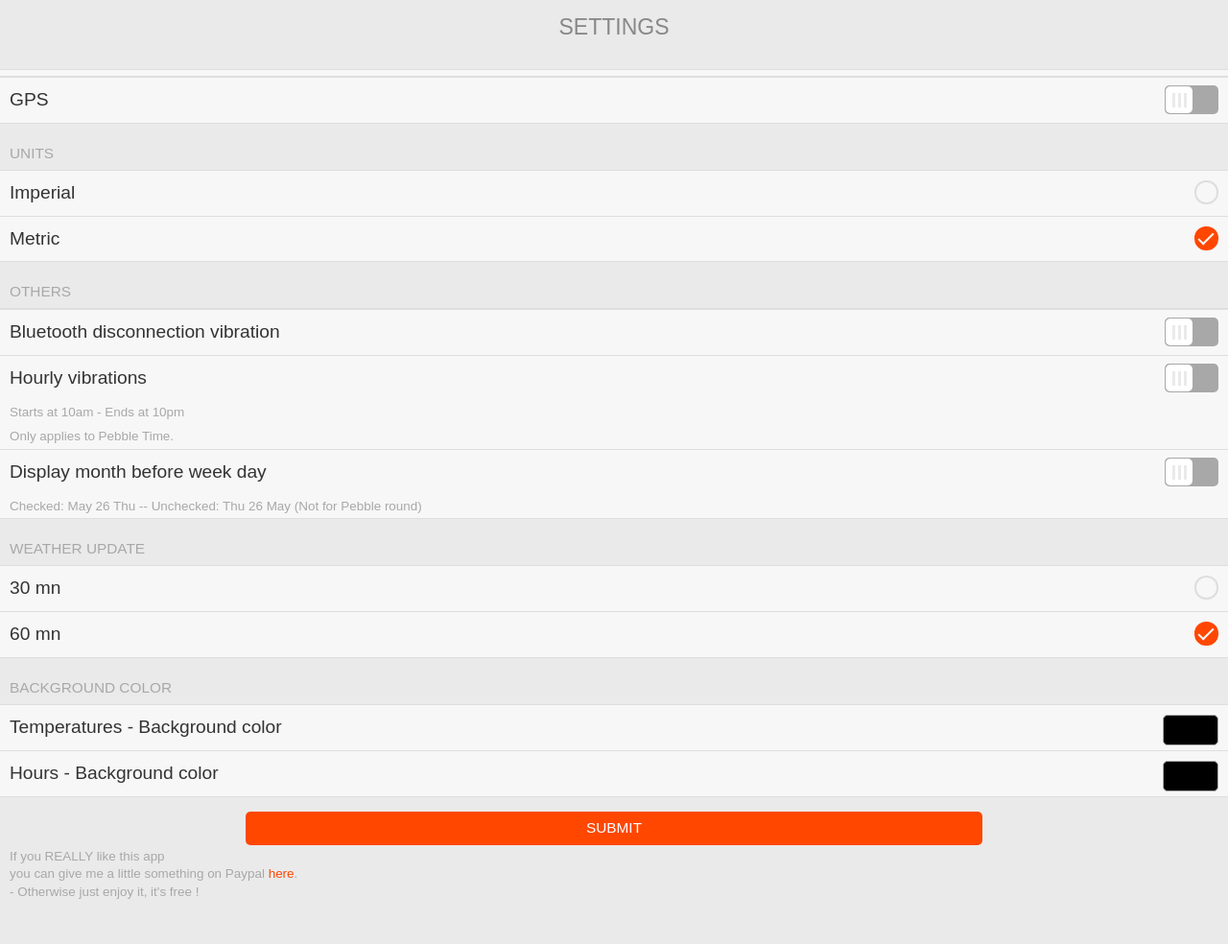
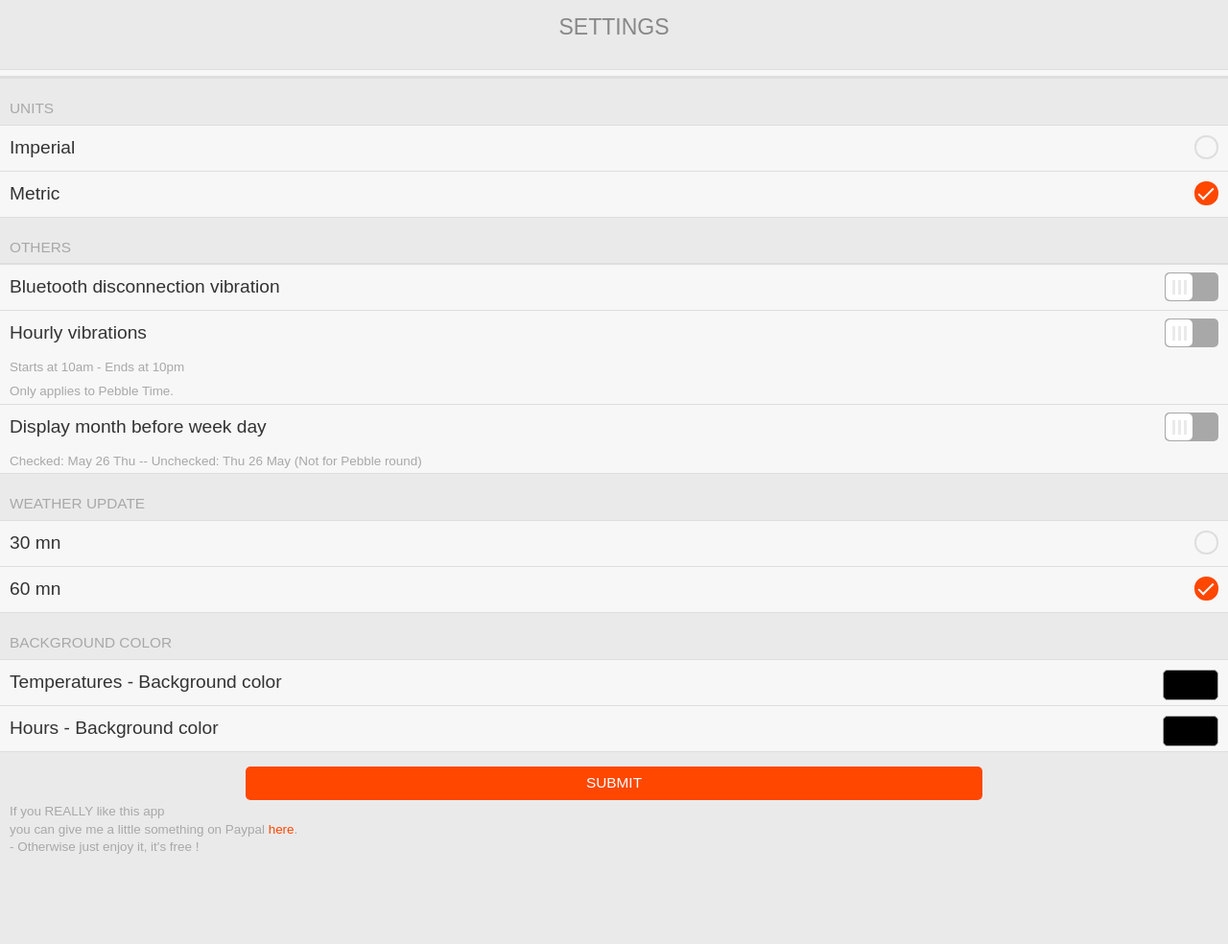
Before and after one commit to Sichroteph/Impact, a plain HTML site: page index.html in a window 1280 px wide. Shown: the whole page at 96% size. After the commit the page ends 949 px from the top, so only its background shows below. Drawn offline with Linux system fonts and the light colour scheme.

Commit message:
Update index.html
remove gps checkbox

```diff
--- a/index.html
+++ b/index.html
@@ -32,7 +32,7 @@
     <div class='item-container-header'style="display:none;">Position</div>
     <div class='item-container-content'>
 
-      <label class='item'>
+      <label class='item'style="display:none;">
         GPS
         <input id='gps' type='checkbox' class='item-toggle'>
       </label>
```
